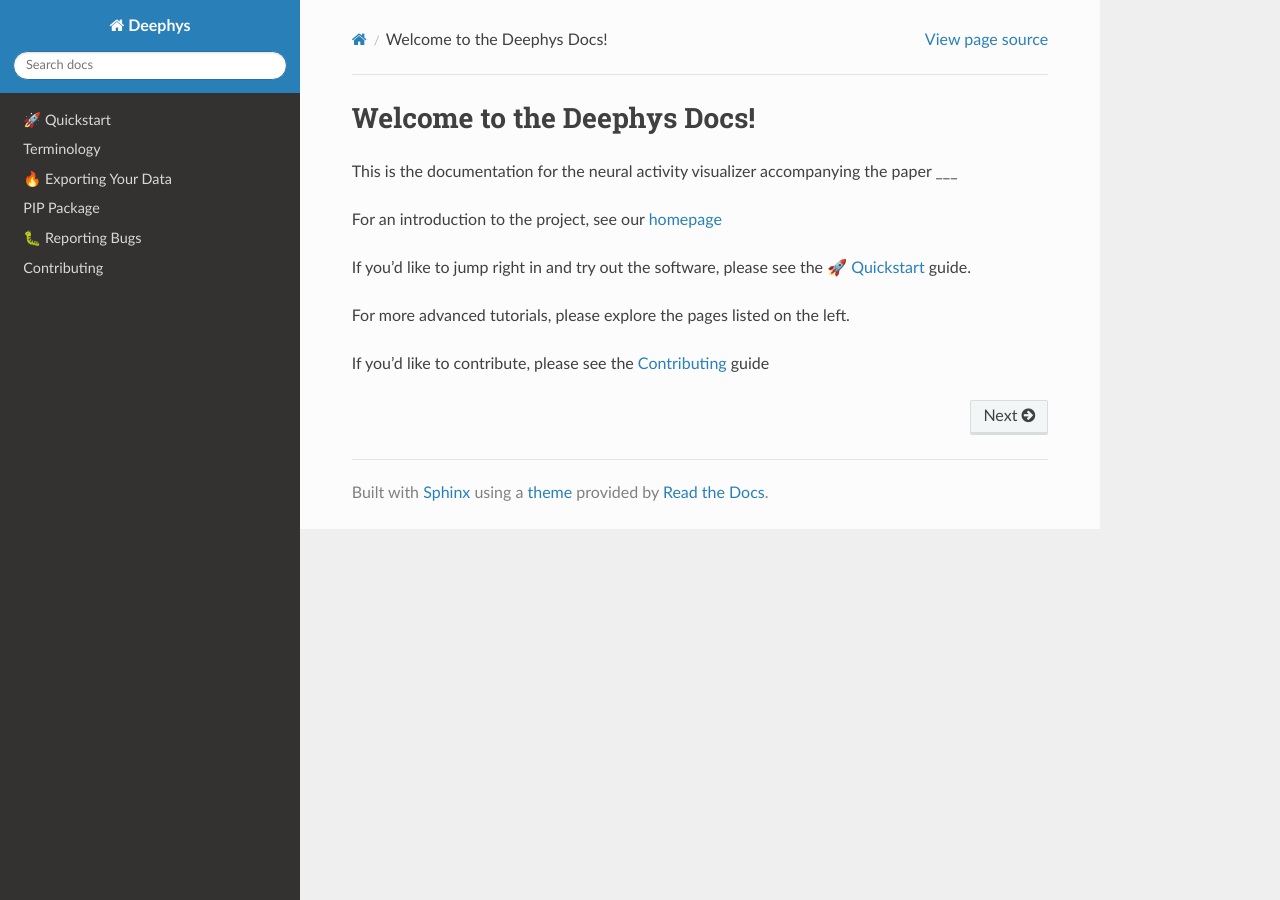
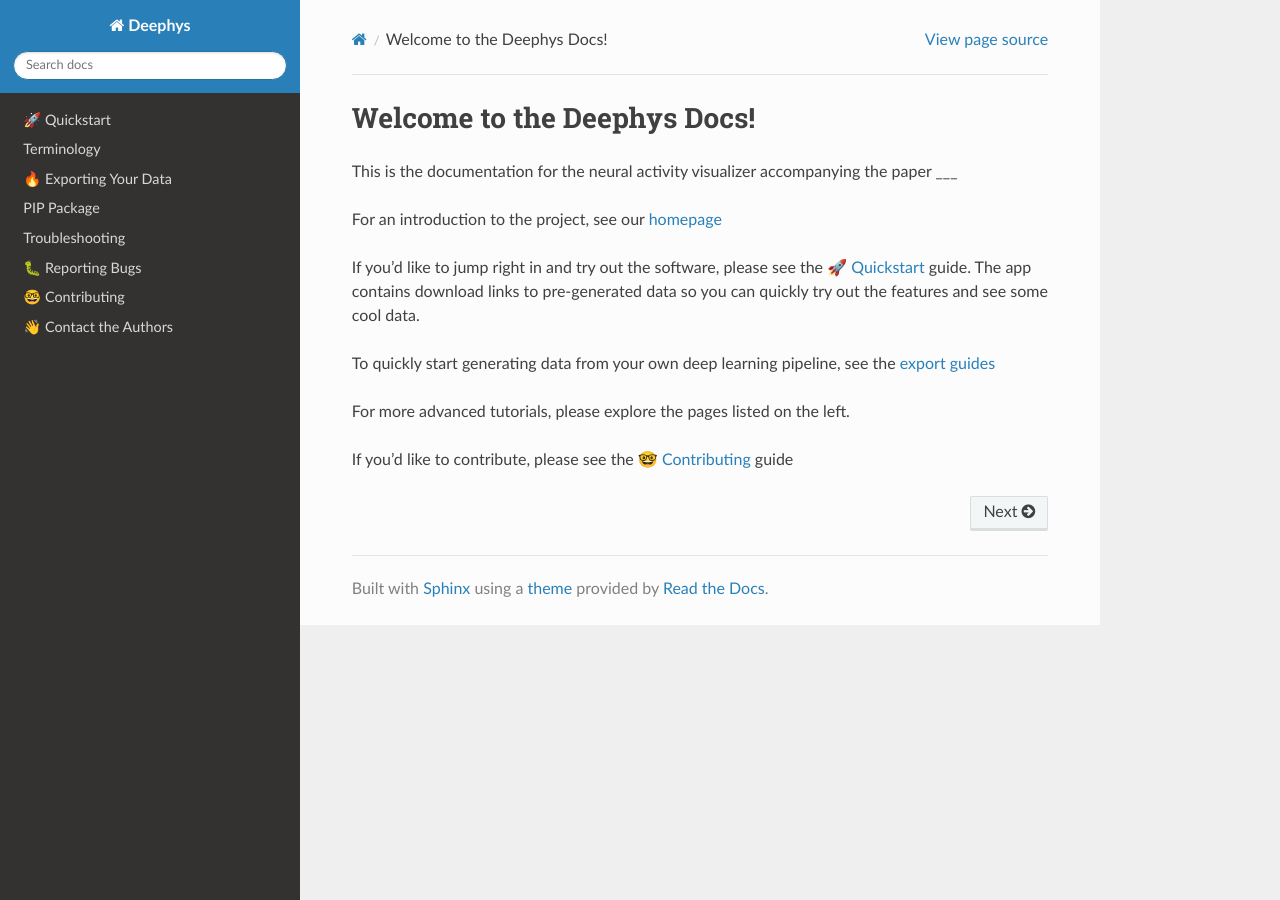
Before and after one commit to mjgroth/deephys, a Sphinx documentation site: the page built from docs/source/index.rst, in a window 1280 px wide. Built offline with Sphinx 7.4.7 and the Read the Docs theme 2.0.0, drawn with Linux system fonts in a browser that asks for light colours.

Commit message:
autocommit

```diff
--- /dev/null
+++ b/docs/source/contact.rst
@@ -0,0 +1,5 @@
+======================
+👋 Contact the Authors
+======================
+
+`send us an email <mailto:deephys@mit.edu>`_
--- a/docs/source/export/python.rst
+++ b/docs/source/export/python.rst
@@ -5,7 +5,7 @@
 Python
 ======
 
-Pip Package `here <https://pypi.org/project/deephys/>`_
+`See the Pip Package <https://pypi.org/project/deephys/>`_
 
 Before starting, install our Deephys exporter Python library. This library facilitates encapsulating your data into a format compatible with Deephys and saves the data to files.
 
--- a/docs/source/index.rst
+++ b/docs/source/index.rst
@@ -5,11 +5,13 @@
 
 For an introduction to the project, see our `homepage <https://deephys.org/>`_
 
-If you'd like to jump right in and try out the software, please see the :doc:`../quickstart` guide.
+If you'd like to jump right in and try out the software, please see the :doc:`../quickstart` guide. The app contains download links to pre-generated data so you can quickly try out the features and see some cool data.
+
+To quickly start generating data from your own deep learning pipeline, see the :doc:`export guides <../export/index>`
 
 For more advanced tutorials, please explore the pages listed on the left.
 
-If you'd like to contribute, please see the :doc:`../contrib` guide
+If you'd like to contribute, please see the :doc:`../contrib/index` guide
 
 .. toctree::
   :maxdepth: 2
@@ -19,5 +21,7 @@
   terminology
   🔥 Exporting Your Data <export/index>
   PIP Package <pip/index>
+  troubleshooting
   bugs
-  contrib
+  🤓 Contributing <contrib/index>
+  contact
--- /dev/null
+++ b/docs/source/troubleshooting.rst
@@ -0,0 +1,5 @@
+===============
+Troubleshooting
+===============
+
+If you think your user settings or state may be corrupt, they can be reset. There is a button in the app settings to do this. But if you cannot open the app, it is also possible to do this from the command line. While executing the app from the command line, you can add the argument ``reset`` to reset everything as if you have just downloaded the app for the first time.
```
Also changed, not shown: docs/source/contrib.rst (deleted, +0 -36 lines), docs/source/contrib/app.rst (added, +91 -0 lines), docs/source/contrib/docs.rst (added, +13 -0 lines), docs/source/contrib/github.rst (added, +15 -0 lines), docs/source/contrib/index.rst (added, +10 -0 lines), docs/source/contrib/python.rst (added, +17 -0 lines).
